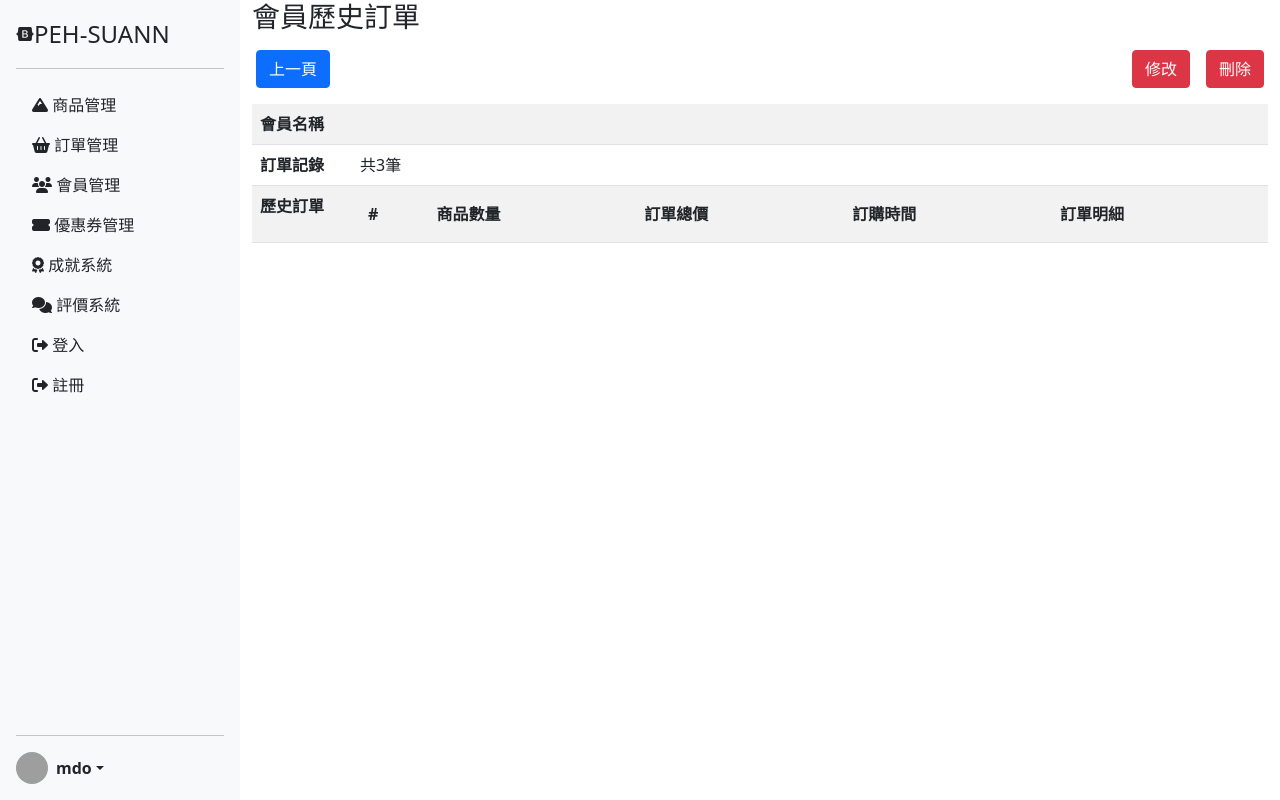
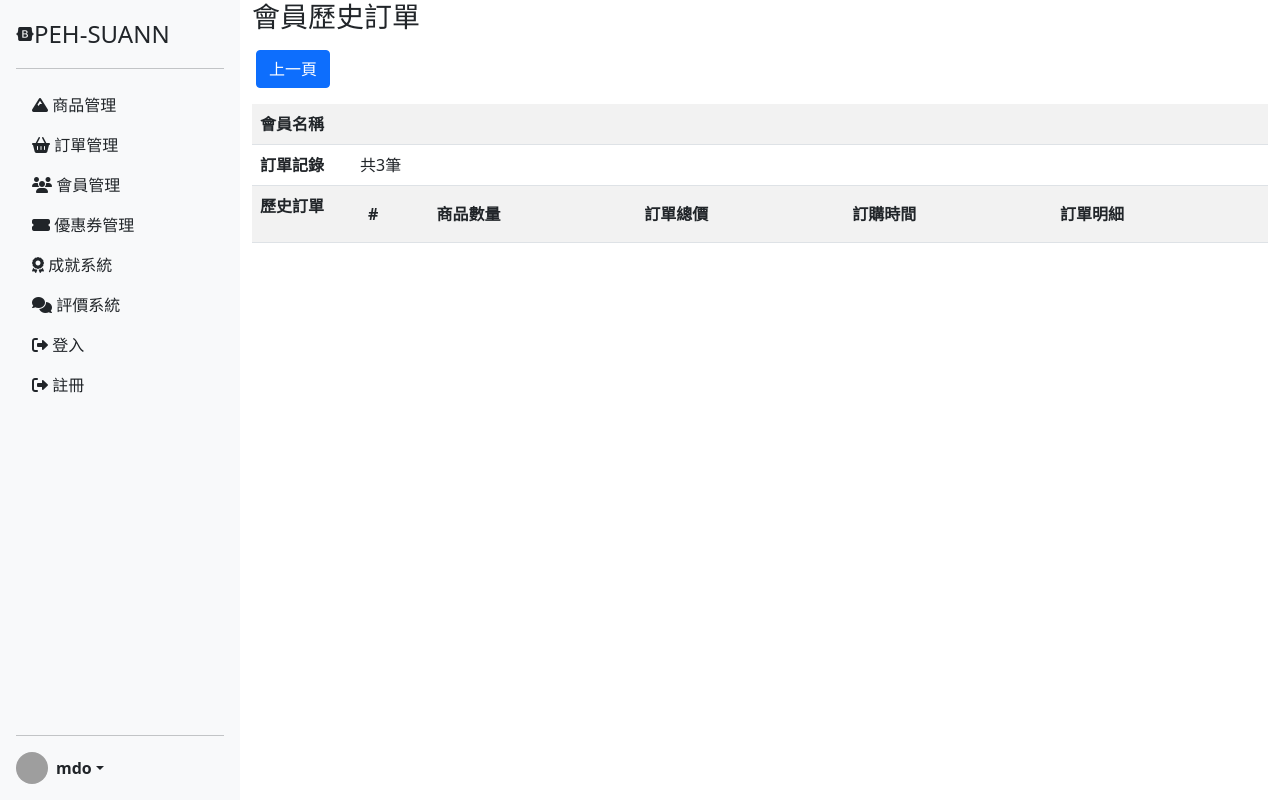
Before and after one commit to peh-suann/midterm_, a PHP site: page /member_order.php?sid=1 in a window 1280 px wide. Run offline with PHP 8.4, Linux system fonts and the light colour scheme; data that the repository does not hold is empty; grey boxes are pictures that could not be loaded.

Commit message:
Update member_order.php

```diff
--- a/member_order.php
+++ b/member_order.php
@@ -90,10 +90,6 @@ for ($i = 0; $i < count($current_member_row); $i++) {
     <h3>會員歷史訂單</h3>
     <div class="row mx-1 gap-3 my-3">
         <button class="btn btn-primary w-auto me-auto" onclick="history.back()">上一頁</button>
-        <a href="./order_edit.php?sid=<?= $current_sid ?>" class="p-0 w-auto"><button class="btn btn-danger w-auto">修改</button></a>
-        <button class="btn btn-danger w-auto" data-bs-toggle="modal" data-bs-target="#exampleModal">
-            刪除
-        </button>
     </div>
 
     <div class="modal fade" id="exampleModal" tabindex="-1" aria-labelledby="exampleModalLabel" aria-hidden="true">
```
